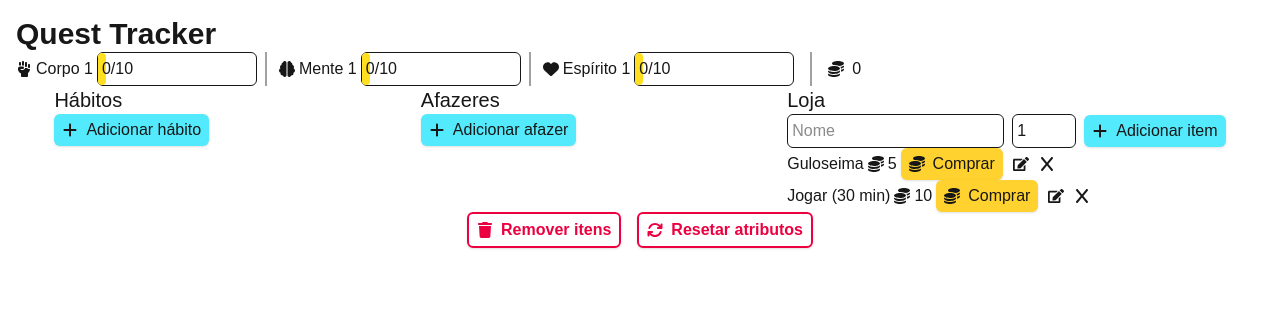
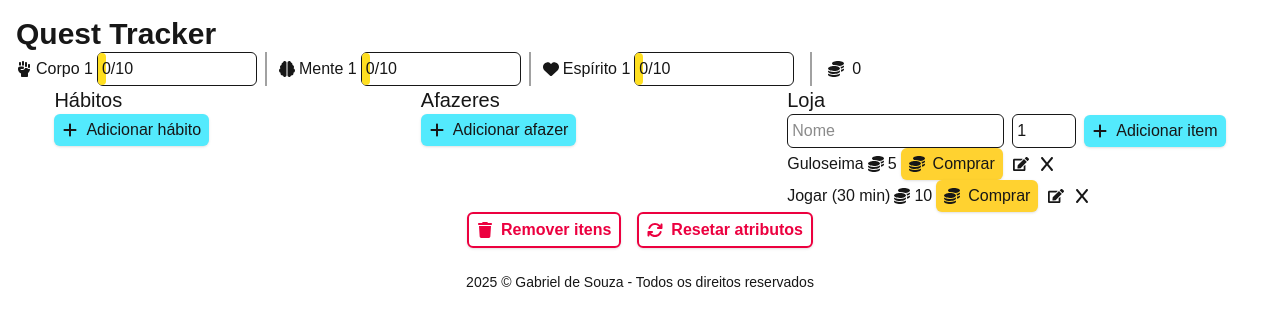
Before and after one commit to gab-souza-martins/gamified-habit-tracker, a Next.js app: page / in a window 1280 px wide. Shown: the top 326 px of the page. Built offline with nearby package versions, Linux system fonts and the light colour scheme.

Commit message:
Adicionada atribuição ao footer

```diff
--- a/src/app/page.tsx
+++ b/src/app/page.tsx
@@ -158,6 +158,10 @@ const Home = () => {
                <RemoveAllItems />
                <ResetStats />
             </div>
+            <br />
+            <p className="text-center text-sm mb-13 xs:mb-0">
+               2025 &copy; Gabriel de Souza - Todos os direitos reservados
+            </p>
          </footer>
       </>
    );
```
